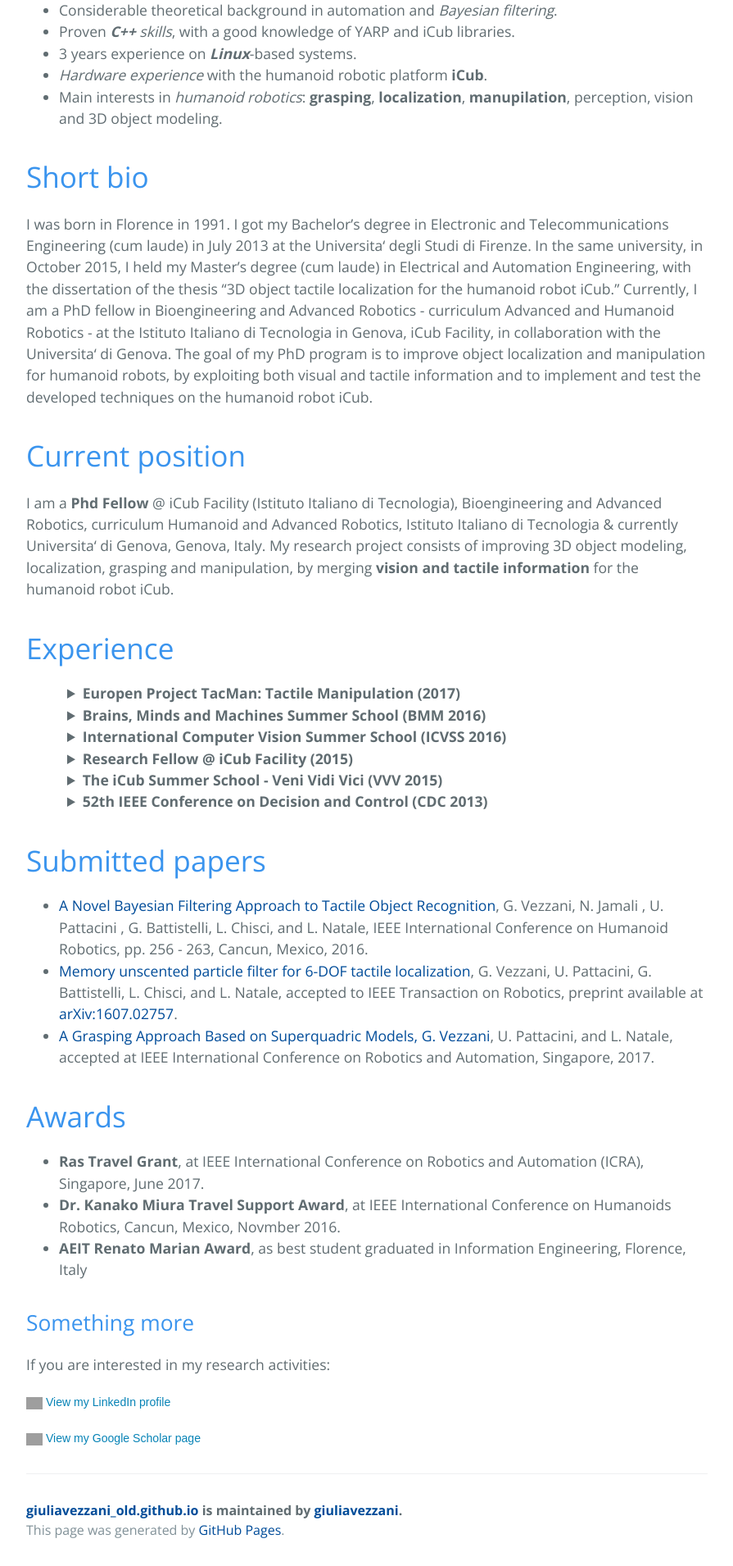
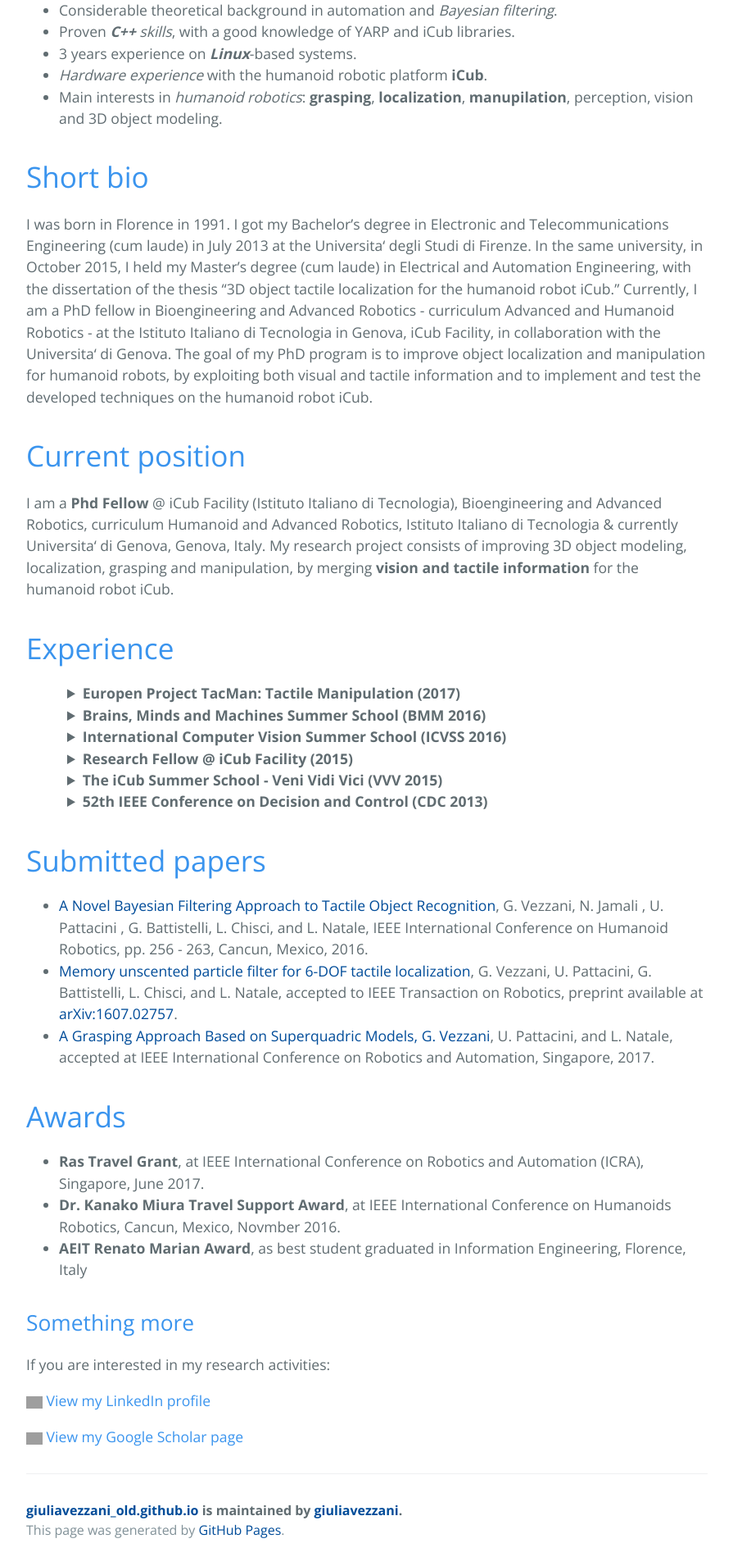
Before and after one commit to giuliavezzani/giuliavezzani_old.github.io, a Jekyll site: the page built from index.md, in a window 1280 px wide. Shown: the part 795-2705 px from the top of the page at 82% size, without its empty margins (192-1087 px from the left). Built offline with Jekyll 4.4.1, drawn with Linux system fonts in a browser that asks for light colours; our own code applies the rules of GitHub Pages for plain Markdown files; grey boxes are pictures that could not be loaded.

Commit message:
Update index.md

```diff
--- a/index.md
+++ b/index.md
@@ -107,7 +107,7 @@
 ## Something more
 If you are interested in my research activities:
 
-<a href="https://it.linkedin.com/pub/giulia-vezzani/b7/a46/51a" style="text-decoration:none;"><span style="font: 80% Arial,sans-serif; color:#0783B6;"><img src="https://static.licdn.com/scds/common/u/img/webpromo/btn_in_20x15.png" width="20" height="15" alt="View my LinkedIn profile" style="vertical-align:middle;" border="0">&nbsp;View my LinkedIn profile</span></a>
+<a href="https://it.linkedin.com/pub/giulia-vezzani/b7/a46/51a" style="text-decoration:none;"><span style="color:#3A94EE;"><img src="https://static.licdn.com/scds/common/u/img/webpromo/btn_in_20x15.png" width="20" height="15" alt="View my LinkedIn profile" style="vertical-align:middle;" border="0">&nbsp;View my LinkedIn profile</span></a>
 
 
-<a href="https://scholar.google.it/citations?user=Zlpuln8AAAAJ&hl=it" style="text-decoration:none;"><span style="font: 80% Arial,sans-serif; color:#0783B6;"><img src="https://raw.githubusercontent.com/giuliavezzani/giuliavezzani.github.io/master/files/google-scholar.png" width="20" height="15" alt="View my Google Scholar page" style="vertical-align:middle;" border="0">&nbsp;View my Google Scholar page</span></a>
+<a href="https://scholar.google.it/citations?user=Zlpuln8AAAAJ&hl=it" style="text-decoration:none;"><span style="color:#3A94EE;"><img src="https://raw.githubusercontent.com/giuliavezzani/giuliavezzani.github.io/master/files/google-scholar.png" width="20" height="15" alt="View my Google Scholar page" style="vertical-align:middle;" border="0">&nbsp;View my Google Scholar page</span></a>
```
